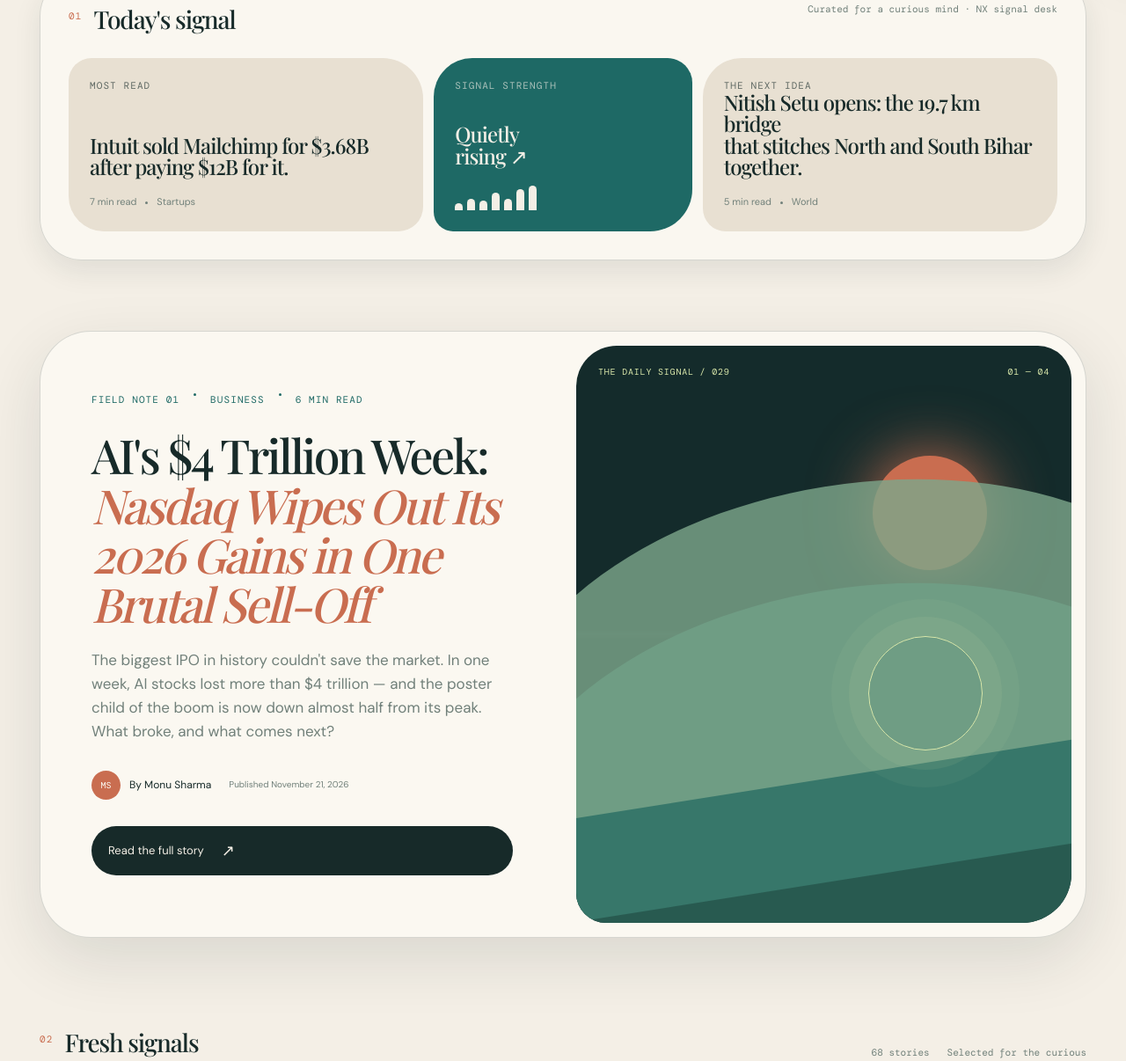
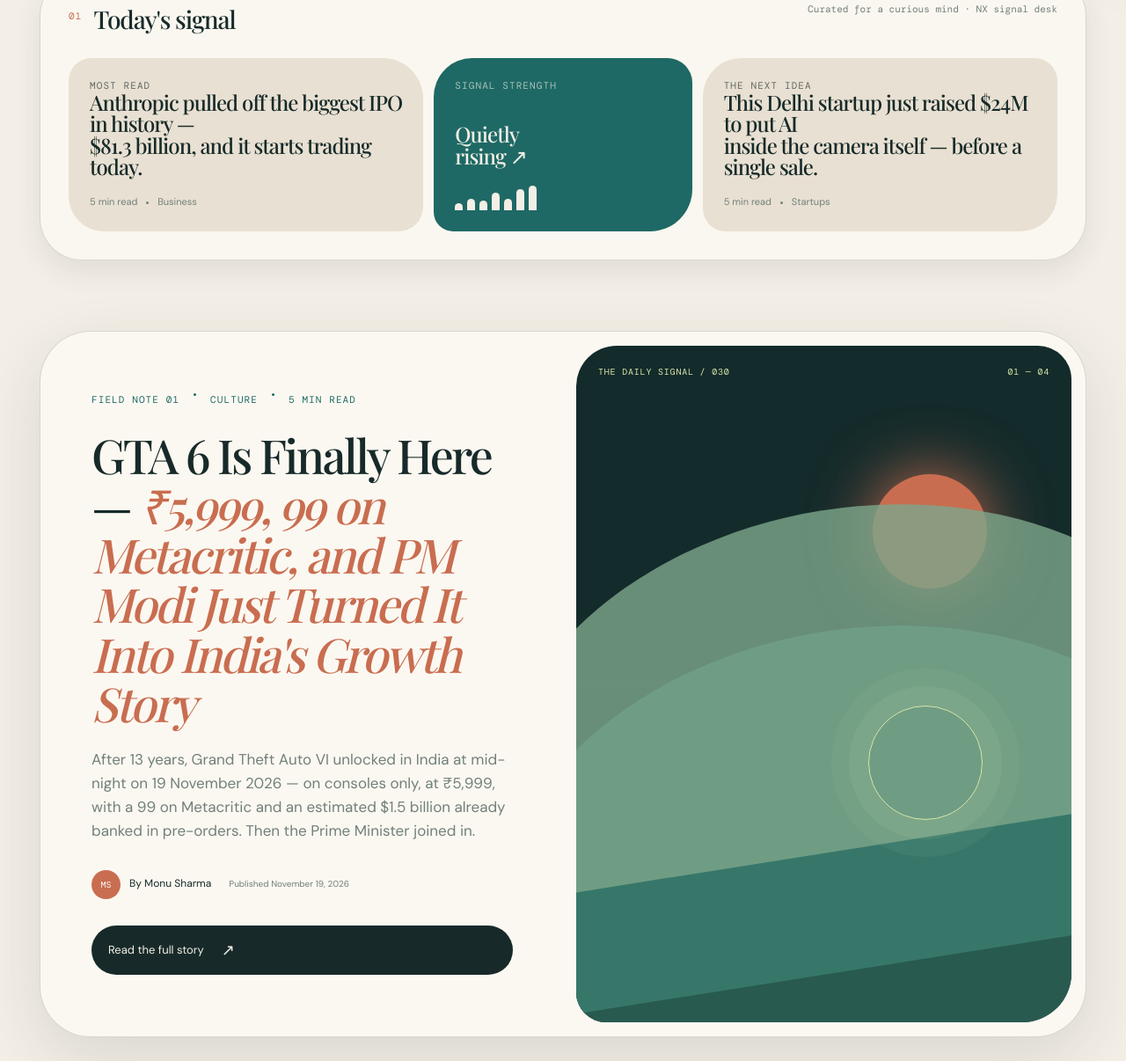
Before and after one commit to XtarNetWorld/news, a plain HTML site: page index.html in a window 1280 px wide. Shown: the part 848-2054 px from the top of the page at 88% size. Drawn offline with nearby package versions, Linux system fonts and the light colour scheme; no server answers; animation ran at ten frames a second; a web font is replaced by a local one.

Commit message:
Daily Signal edition 030: GTA 6 feature, Voyager 1 ticker, Anthropic IPO most read, Bharat Semi next idea (19 Nov batch)

```diff
--- a/index.html
+++ b/index.html
@@ -393,7 +393,7 @@
                     <i></i>
                     Now moving
                 </span>
-                <p>Signal Just Turned Off Screenshots — Because Your Phone's AI Was Reading Your Chats</p>
+                <p>Voyager 1 Just Crossed a Line No Human-Made Object Ever Has — One Light-Day From Home</p>
                 <a href="#latest">
                     Read the signal <span>↗</span>
                 </a>
@@ -410,11 +410,11 @@
                     <div class="signal-stat">
                         <span class="stat-label">Most read</span>
                         <strong>
-                            Intuit sold Mailchimp for $3.68B<br>after paying $12B for it.
+                            Anthropic pulled off the biggest IPO in history —<br>$81.3 billion, and it starts trading today.
                         </strong>
                         <span class="stat-meta">
-                            7 min read <i></i>
-                            Startups
+                            5 min read <i></i>
+                            Business
                         </span>
                     </div>
                     <div class="signal-stat accent-stat">
@@ -437,11 +437,11 @@
                     <div class="signal-stat">
                         <span class="stat-label">The next idea</span>
                         <strong>
-                            Nitish Setu opens: the 19.7 km bridge<br>that stitches North and South Bihar together.
+                            This Delhi startup just raised $24M to put AI<br>inside the camera itself — before a single sale.
                         </strong>
                         <span class="stat-meta">
                             5 min read <i></i>
-                            World
+                            Startups
                         </span>
                     </div>
                 </div>
@@ -451,28 +451,28 @@
                     <div class="story-kicker">
                         <span>Field note 01</span>
                         <i></i>
-                        <span itemprop="articleSection">Business</span>
+                        <span itemprop="articleSection">Culture</span>
                         <i></i>
-                        <span>6 min read</span>
+                        <span>5 min read</span>
                     </div>
                     <h2 itemprop="headline">
-                        AI's $4 Trillion Week: <em>Nasdaq Wipes Out Its 2026 Gains in One Brutal Sell-Off</em>
+                        GTA 6 Is Finally Here — <em>₹5,999, 99 on Metacritic, and PM Modi Just Turned It Into India's Growth Story</em>
                     </h2>
-                    <p itemprop="description">The biggest IPO in history couldn't save the market. In one week, AI stocks lost more than $4 trillion — and the poster child of the boom is now down almost half from its peak. What broke, and what comes next?</p>
+                    <p itemprop="description">After 13 years, Grand Theft Auto VI unlocked in India at midnight on 19 November 2026 — on consoles only, at ₹5,999, with a 99 on Metacritic and an estimated $1.5 billion already banked in pre-orders. Then the Prime Minister joined in.</p>
                     <div class="byline" itemprop="author" itemscope itemtype="https://schema.org/Person">
                         <span class="avatar">MS</span>
                         <span>By <span itemprop="name">Monu Sharma</span></span>
-                        <small>Published <time itemprop="datePublished" datetime="2026-11-21">November 21, 2026</time></small>
+                        <small>Published <time itemprop="datePublished" datetime="2026-11-19">November 19, 2026</time></small>
                     </div>
                     <meta itemprop="publisher" content="NewsXphere">
-                    <meta itemprop="mainEntityOfPage" content="https://www.newsxphere.com/business/ai-stocks-4-trillion-wipeout-nasdaq-correction-2026/">
-                    <a class="read-button" href="/business/ai-stocks-4-trillion-wipeout-nasdaq-correction-2026/">
+                    <meta itemprop="mainEntityOfPage" content="https://www.newsxphere.com/culture/gta-6-launches-india-price-pc-modi-2026/">
+                    <a class="read-button" href="/culture/gta-6-launches-india-price-pc-modi-2026/">
                         Read the full story <span>↗</span>
                     </a>
                 </div>
                 <div class="feature-art">
                     <div class="art-grid"></div>
-                    <span class="art-caption">THE DAILY SIGNAL / 029</span>
+                    <span class="art-caption">THE DAILY SIGNAL / 030</span>
                     <span class="art-index">01 — 04</span>
                     <div class="art-sun"></div>
                     <div class="art-wave wave-one"></div>
```
